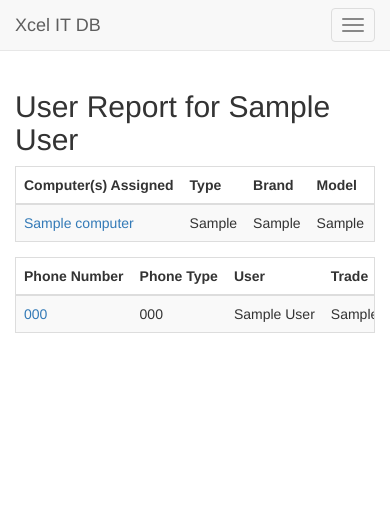
After one commit to chrispuppe/ITEquipDB, a Flask app: page /employee/report/1 in a window 390 px wide. The commit adds this page. Shown: the top 532 px of the page. Run offline with Flask 2, Linux system fonts and the light colour scheme; a user stored in the database is signed in; tables that the repository leaves empty hold one stand-in row (values such as "Sample post"); some libraries are stand-ins or nearby versions.

Commit message:
User Report added; computers and phones only

```diff
--- /dev/null
+++ b/app/templates/employee/employee_report.html
@@ -0,0 +1,77 @@
+{% extends "layout.html" %}
+{% block title %}User Report{% endblock %}
+{% block head %}
+{{ super() }}
+{% endblock %}
+{% block content %}
+    <div role="content">
+        <h2 class="sub-header">User Report for {{ employee.name }}</h2>
+        <div class="table-responsive">
+            <table class="table table-striped">
+                <thead>
+                    <tr>
+                        <th>Computer(s) Assigned</th>
+                        <th>Type</th>
+                        <th>Brand</th>
+                        <th>Model</th>
+                        <th>Serial</th>
+                        <th>OS</th>
+                    </tr>
+                </thead>
+                <tbody>
+
+    {% for computer in assigned_computers %}
+                    {% if employee.id == computer.assigned_to %}
+                    <tr>
+                        <td><a href="{{ url_for('computer_edit', id=computer.id) }}">{{ computer.computer_name }}</a></td>
+                        <td>{{ computer.computer_type }}</td>
+                        <td>{{ computer.brand }}</td>
+                        <td>{{ computer.model }}</td>
+                        <td>{{ computer.serial }}</td>
+                        <td>{{ computer.operating_system }}</td>
+                    </tr>
+                    {% endif %}
+
+    {% endfor %}
+
+                </tbody>
+            </table>
+        </div>
+        <div class="table-responsive">
+            <table class="table table-striped">
+                <thead>
+                    <tr>
+                        <th>Phone Number</th>
+                        <th>Phone Type</th>
+                        <th>User</th>
+                        <th>Trade</th>
+                        <th></th>
+                    </tr>
+                </thead>
+                <tbody>
+
+    {% for phone in assigned_phones %}
+                    {% if employee.id == phone.assigned_to %}
+                    <tr>
+                        <td><a href="{{ url_for('phone_edit', id=phone.id) }}">{{ phone.phone_number }}</a></td>
+                        <td>{{ phone.phone_os }}</td>
+
+                                {% if employee.id == phone.assigned_to %}
+                                <td>{{ employee.name }}</td>
+                                <td>{{ employee.trade }}</td>
+                                {% endif %}
+
+
+                        <td><a href="{{ url_for('phone_delete', id=phone.id) }}">Delete</a></td>
+                    </tr>
+                    {% endif %}
+
+
+    {% endfor %}
+
+                </tbody>
+            </table>
+        </div>
+    </div>
+
+{% endblock %}
--- a/app/templates/employee/employees.html
+++ b/app/templates/employee/employees.html
@@ -15,6 +15,7 @@
                         <th>User</th>
                         <th>Trade</th>
                         <th>Email</th>
+                        <th>User Report</th>
                     </tr>
                 </thead>
                 <tbody>
@@ -25,6 +26,7 @@
                         <td><a href="{{ url_for('edit_employee', id=post.id) }}">{{ post.name }}</a></td>
                         <td>{{ post.trade }}</td>
                         <td>{{ post.email_address }}</td>
+                        <td><a href="{{ url_for('employee_report', id=post.id) }}">Assigned</a></td>
                     </tr>
 
                     {% endfor %}
--- a/app/templates/layout.html
+++ b/app/templates/layout.html
@@ -50,6 +50,8 @@
 								<li class="dropdown">
 									<a href="#" class="dropdown-toggle" data-toggle="dropdown" role="button" aria-haspopup="true" aria-expanded="false">Devices <span class="caret"></span></a>
 									<ul class="dropdown-menu">
+										<li><a href="/devices">All Devices</a></li>
+										<li role="separator" class="divider"></li>
 										<li><a href="/computers">Computers</a></li>
 										<li><a href="/computers/add">Add Computer</a></li>
 										<li role="separator" class="divider"></li>
--- a/app/views.py
+++ b/app/views.py
@@ -25,7 +25,9 @@ def fresh_employee_list():
     choose_employee.sort(key=lambda x: x.name, reverse=False)
     return choose_employee
 
-##############################################################################
+#######################################################################
+#############  Login  #############
+
 # Login manager setup
 login_manager = LoginManager()
 login_manager.init_app(app)
@@ -100,7 +102,9 @@ def logout():
     logout_user()
     return redirect(url_for('index'))
 
-###############################################################################
+#######################################################################
+
+#############  Employees  #############
 @app.route('/employee' )
 @login_required
 def all_employees():
@@ -157,7 +161,36 @@ def delete_employee(id):
 
     return redirect(url_for('index'))
 
+###################  Employee Report  ###################
 
+@app.route('/employee/report/<int:id>' , methods=['POST', 'GET'])
+@login_required
+def employee_report(id):
+    #Getting user by primary key:
+    # Validate url to ensure id exists
+    employee = models.Employee.query.get(id)
+    if not employee:
+        flash('Invalid employee id: {0}'.format(id))
+        return redirect(url_for('index'))
+
+    assigned_computers = models.Computers.query.all()
+    assigned_phones = models.Phone_Account.query.all()
+    # raise exception
+
+    return render_template('employee/employee_report.html', employee=employee,
+                            assigned_computers=assigned_computers,
+                            assigned_phones=assigned_phones)
+
+
+###################  Devices  ###################
+@app.route('/devices' , methods=['POST', 'GET'])
+@login_required
+def all_devices():
+    post = models.Device.query.all()
+    employees = models.Employee.query.all()
+    return render_template('/devices/devices.html', employees=employees, post=post)
+
+###################  Computers  ###################
 @app.route('/computers' , methods=['POST', 'GET'])
 @login_required
 def all_computers():
@@ -214,10 +247,8 @@ def computer_edit(id):
         post.aquired_date = string_to_date(request.form['aquired_date'])
         post.purchase_price = request.form['purchase_price']
         post.vendor_id = request.form['vendor_id']
-
         post.warranty_length = request.form['warranty_length']
-
-
+        post.assigned_to = request.form['assigned_to']
 
         db.session.commit()
         return redirect(url_for('all_computers'))
@@ -237,7 +268,7 @@ def delete_computer(id):
     return redirect(url_for('all_computers'))
 
 
-#######  Phones  #######
+#############  Phones  #############
 @app.route('/devices/phones' , methods=['POST', 'GET'])
 @login_required
 def all_phones():
```
Also changed, not shown: app/templates/devices/devices.html (added, +45 -0 lines).
